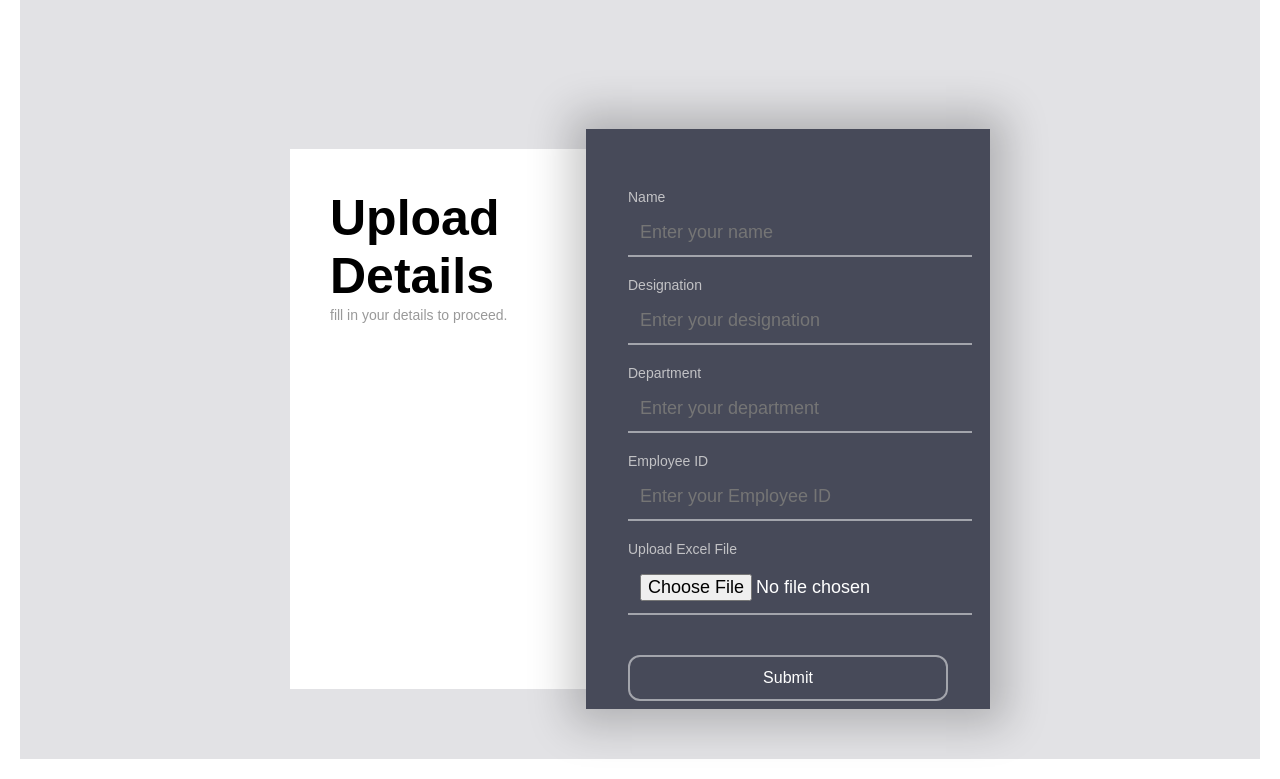
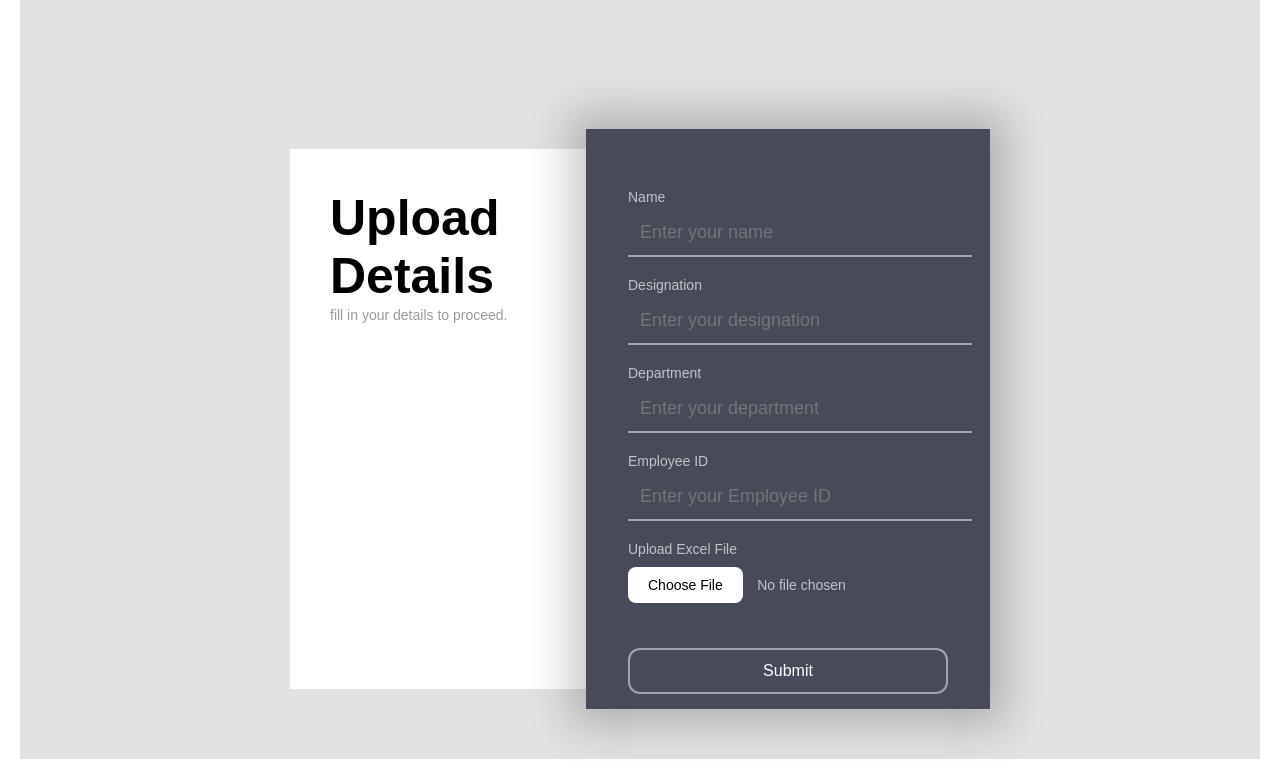
Before and after one commit to Roobika-M/self_appraisal, a Flask app: page /upload in a window 1280 px wide. Shown: the part 21-800 px from the top of the page. Run offline with Flask 3, Linux system fonts and the light colour scheme; some web fonts are replaced.

Commit message:
enhanced file upload button

```diff
--- a/templates/upload.html
+++ b/templates/upload.html
@@ -124,6 +124,33 @@
             background: transparent; /* Ensure background remains transparent */
             color: white; /* Ensure text color remains white */
         }
+        .custom-file-upload {
+            display: inline-block;
+            padding: 10px 20px;
+            cursor: pointer;
+            border-radius: 8px;
+            background-color:rgb(255, 255, 255);
+            color: black;
+            font-size: 14px;
+            margin-top: 5px;
+            transition: background-color 0.3s;
+        }
+
+        .custom-file-upload:hover {
+            background-color: #c2c2c5;
+        }
+
+        input[type="file"] {
+            display: none;
+        }
+
+        .file-name {
+            color: #c2c2c5;
+            font-size: 14px;
+            margin-left: 10px;
+            display: inline-block;
+            margin-top: 10px;
+        }
 
         /* Submit Button */
         #submit {
@@ -161,7 +188,6 @@
     </style>
 </head>
 <body>
-
     <div class="page">
         <div class="container">
             <div class="left">
@@ -189,7 +215,11 @@
                         </div>
                         <div class="input-group">
                             <label for="excel_file">Upload Excel File</label>
-                            <input type="file" id="excel_file" name="excel_file" accept=".xlsx, .xls" required>
+                            <label class="custom-file-upload">
+                                <input type="file" id="excel_file" name="excel_file" accept=".xlsx, .xls" onchange="showFileName()" required>
+                                Choose File
+                            </label>
+                            <span class="file-name" id="file-name">No file chosen</span>
                         </div>
                         <input type="submit" id="submit" value="Submit">
                     </form>
@@ -197,5 +227,12 @@
             </div>
         </div>
     </div>
+    <script>
+        function showFileName() {
+          const input = document.getElementById('excel_file');
+          const fileName = document.getElementById('file-name');
+          fileName.textContent = input.files.length > 0 ? input.files[0].name : "No file chosen";
+        }
+      </script>
 </body>
 </html>
```
